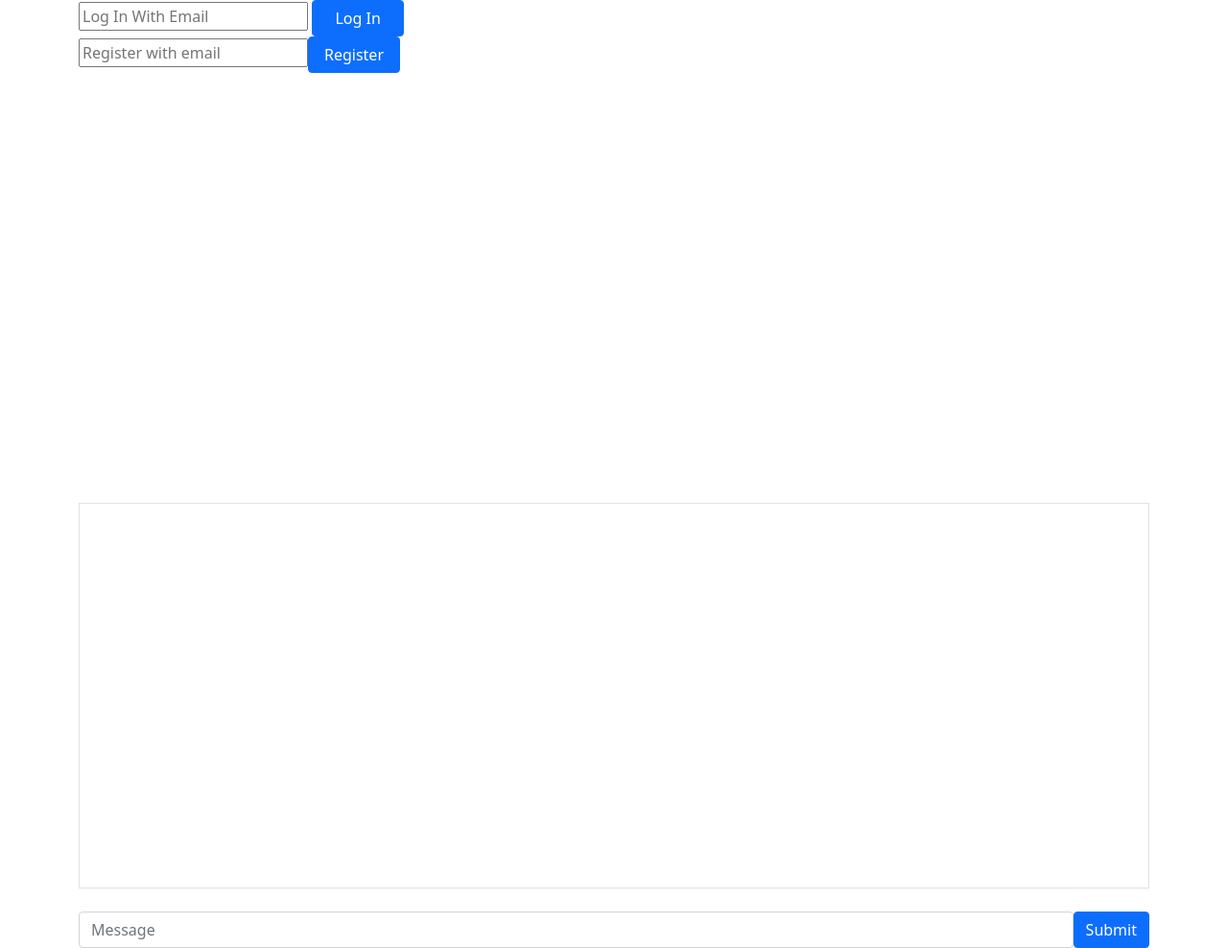
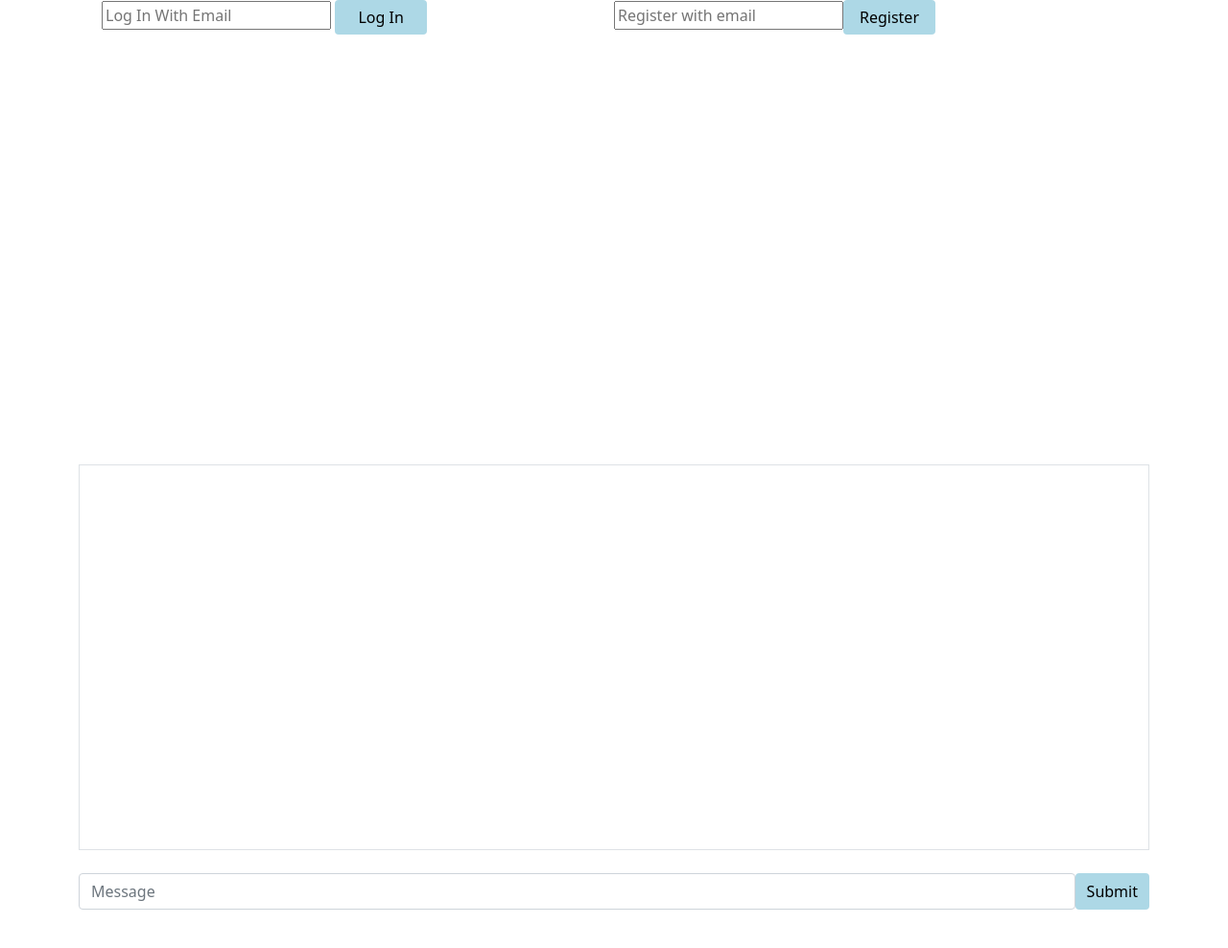
Before and after one commit to NewForce-Cohort-4/nutshell-the-lucky-biscuits, a plain HTML site: page src/index.html in a window 1280 px wide. Shown: the whole page at 96% size. After the commit the page ends 948 px from the top, so only its background shows below. Drawn offline with nearby package versions, Linux system fonts and the light colour scheme.

Commit message:
Basic styling

```diff
--- a/src/index.html
+++ b/src/index.html
@@ -18,8 +18,10 @@
     <article class="container">
       <article class="auth">
         <section class="auth--logout"></section>
-        <section class="auth--login"></section>
-        <section class="auth--register"></section>
+      </article>
+      <article class="container row">
+        <section class=" col auth--login"></section>
+        <section class="col auth--register"></section>
       </article>
       <article class="dashboard">
         <!-- All your Nutshell are belong here -->
--- a/src/styles/main.css
+++ b/src/styles/main.css
@@ -21,7 +21,7 @@
 }
 
 .tags {
-    margin: 0 1px;
+    margin: 0 8px;
 }
 
 #login__button, #register--button{
@@ -35,3 +35,13 @@
 #article-list {
     height: 100%;
 }
+
+.btn-primary {
+    color: black;
+    background-color: lightblue;
+    border: none;
+}
+
+a {
+    text-decoration: none;
+}
```
